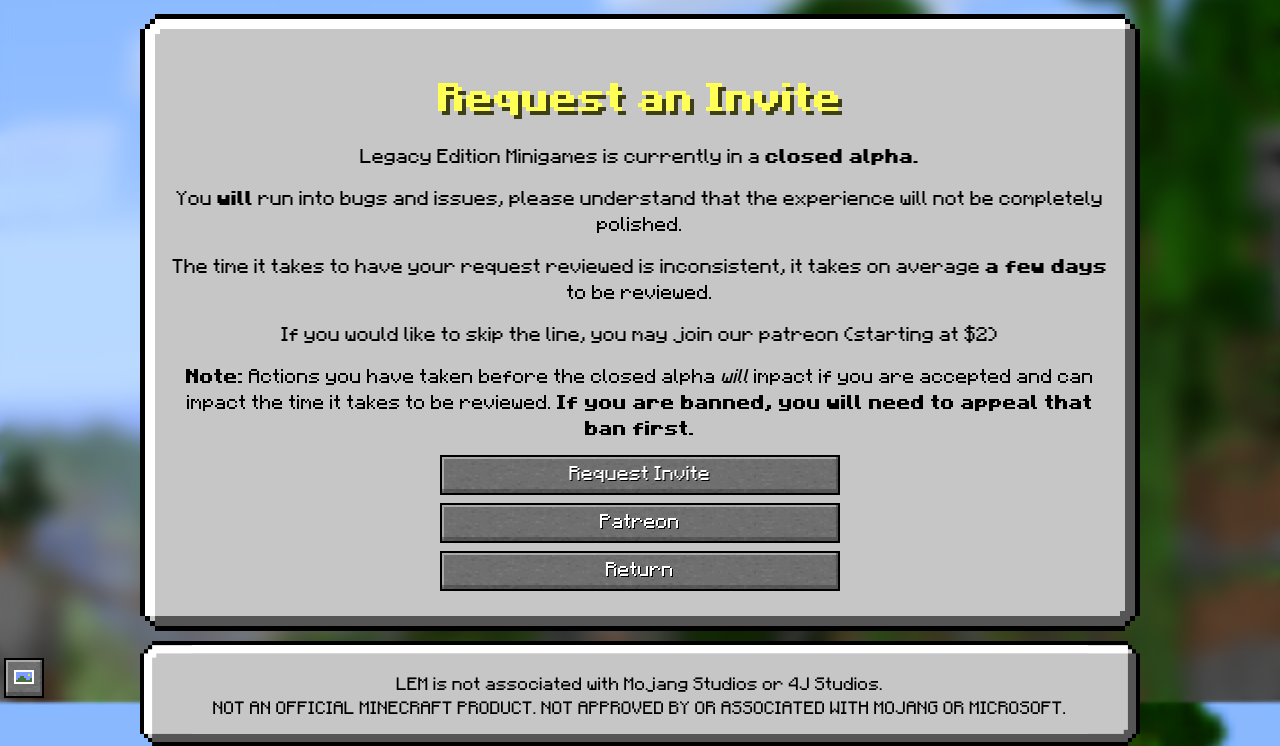
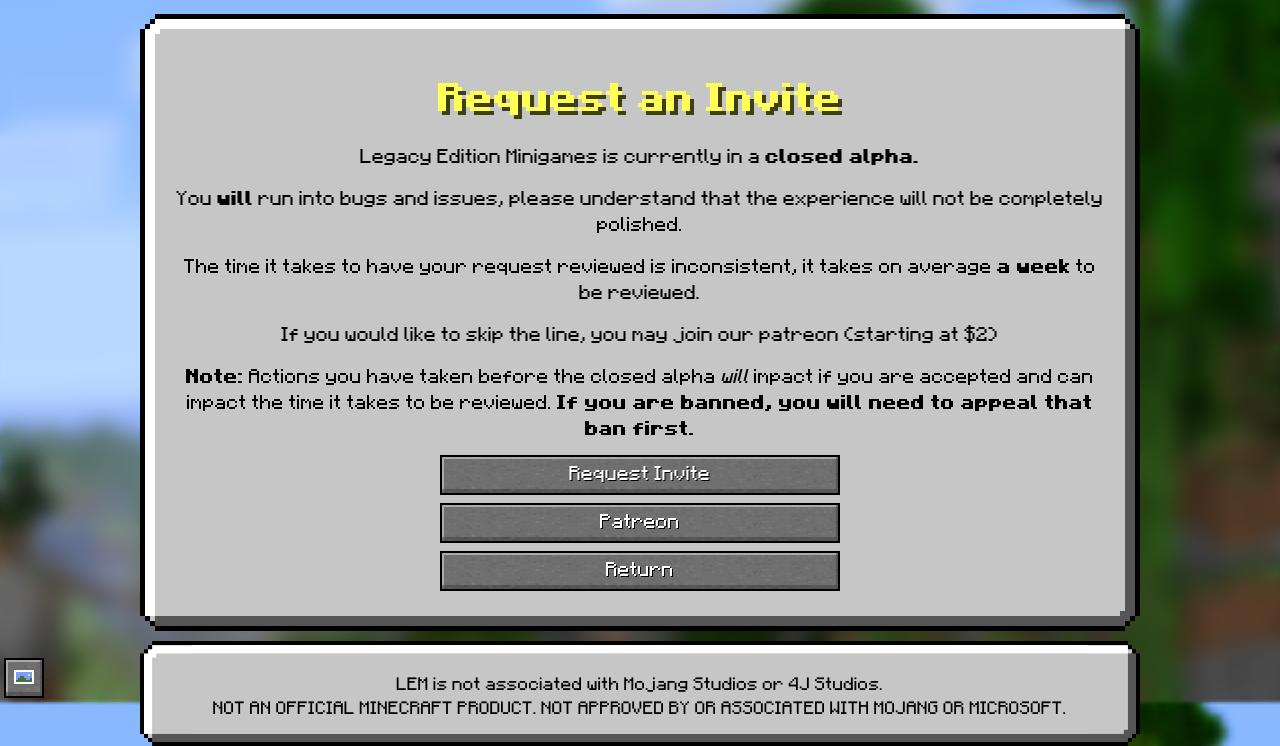
Before and after one commit to Legacy-Edition-Minigames/Website, a Jekyll site: the page built from joinrequest.html, in a window 1280 px wide. Shown: the part 198-944 px from the top of the page. Built offline with Jekyll 4.4.1, drawn with Linux system fonts in a browser that asks for light colours; some web fonts are replaced.

Commit message:
Update invite request estimate
Every time I update this, it becomes outdated a week later

```diff
--- a/joinrequest.html
+++ b/joinrequest.html
@@ -7,7 +7,7 @@
 	<h1>Request an Invite</h1>
 		<p>Legacy Edition Minigames is currently in a <b>closed alpha.</b></p>
 		<p>You <b>will</b> run into bugs and issues, please understand that the experience will not be completely polished.</p>
-		<p>The time it takes to have your request reviewed is inconsistent, it takes on average <b>a few days</b> to be reviewed.</p>
+		<p>The time it takes to have your request reviewed is inconsistent, it takes on average <b>a week</b> to be reviewed.</p>
 		<p>If you would like to skip the line, you may join our patreon (starting at $2)</p>
 		<p><b>Note:</b> Actions you have taken before the closed alpha <i>will</i> impact if you are accepted and can impact the time it takes to be reviewed. <b>If you are banned, you will need to appeal that ban first.</b></p>
 		<div class="button-list">
```
